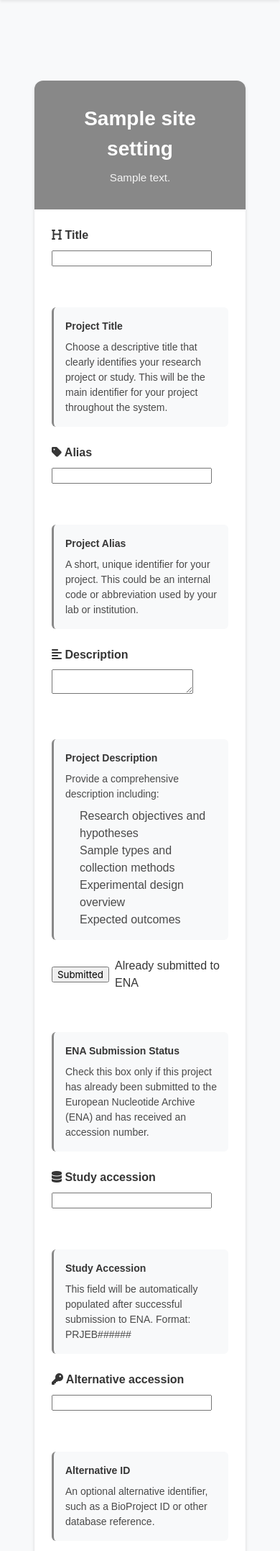
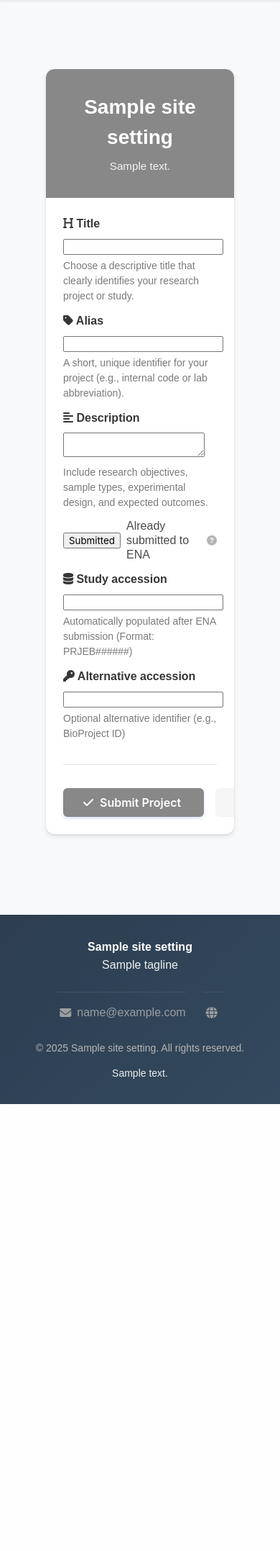
Before and after one commit to hzi-bifo/Broker4Microbiota, a Django app: template project/app/templates/project_form.html in a window 390 px wide. Shown: the part 85-2240 px from the top of the page at 72% size. After the commit the page ends 1619 px from the top, so only its background shows below. Run offline with Django 5.2, Linux system fonts and the light colour scheme; the template is opened without the code that fills it: most values are stand-ins (such as "Sample title", 1, 10 or a date in 2020); grey boxes marked "Sample" are stand-in pictures; form fields are guessed from the names that the template uses; some libraries are stand-ins or nearby versions.

Commit message:
Redesign project form with inline help text
- Replaced two-column layout with compact inline help text below fields
- Added tooltip functionality for additional help (e.g., checkbox field)
- Follows UX best practices with help text always visible
- Reduced horizontal space usage for better form layout
- Added question mark icons for complex fields
- Updated CSS to support Bulma validation states (is-success, is-danger)
- Improved responsive design for mobile devices

🤖 Generated with [Claude Code](https://claude.ai/code)

Co-Authored-By: Claude <noreply@anthropic.com>

```diff
--- a/project/app/templates/project_form.html
+++ b/project/app/templates/project_form.html
@@ -27,123 +27,89 @@
           {% endif %}
 
           <!-- Title Field -->
-          <div class="form-field-group">
-            <div class="form-field-main">
-              <div class="field-wrapper">
-                <label class="{% if form.title.field.required %}required{% endif %}">
+          <div class="field">
+            <label class="label {% if form.title.field.required %}required{% endif %}">
               <i class="fas fa-heading"></i> {{ form.title.label }}
             </label>
+            <div class="control">
               {{ form.title|add_class:"input" }}
+            </div>
+            <p class="help">Choose a descriptive title that clearly identifies your research project or study.</p>
             {% if form.title.errors %}
               {% for error in form.title.errors %}
-                    <p class="field-error">{{ error }}</p>
+                <p class="help is-danger">{{ error }}</p>
               {% endfor %}
             {% endif %}
           </div>
-            </div>
-            <div class="form-field-help">
-              <h4>Project Title</h4>
-              <p>Choose a descriptive title that clearly identifies your research project or study. This will be the main identifier for your project throughout the system.</p>
-            </div>
-          </div>
 
           <!-- Alias Field -->
-          <div class="form-field-group">
-            <div class="form-field-main">
-              <div class="field-wrapper">
-                <label class="{% if form.alias.field.required %}required{% endif %}">
+          <div class="field">
+            <label class="label {% if form.alias.field.required %}required{% endif %}">
               <i class="fas fa-tag"></i> {{ form.alias.label }}
             </label>
+            <div class="control">
               {{ form.alias|add_class:"input" }}
+            </div>
+            <p class="help">A short, unique identifier for your project (e.g., internal code or lab abbreviation).</p>
             {% if form.alias.errors %}
               {% for error in form.alias.errors %}
-                    <p class="field-error">{{ error }}</p>
+                <p class="help is-danger">{{ error }}</p>
               {% endfor %}
             {% endif %}
           </div>
-            </div>
-            <div class="form-field-help">
-              <h4>Project Alias</h4>
-              <p>A short, unique identifier for your project. This could be an internal code or abbreviation used by your lab or institution.</p>
-            </div>
-          </div>
 
           <!-- Description Field -->
-          <div class="form-field-group">
-            <div class="form-field-main">
-              <div class="field-wrapper">
-                <label class="{% if form.description.field.required %}required{% endif %}">
+          <div class="field">
+            <label class="label {% if form.description.field.required %}required{% endif %}">
               <i class="fas fa-align-left"></i> {{ form.description.label }}
             </label>
+            <div class="control">
               {{ form.description|add_class:"textarea" }}
+            </div>
+            <p class="help">Include research objectives, sample types, experimental design, and expected outcomes.</p>
             {% if form.description.errors %}
               {% for error in form.description.errors %}
-                    <p class="field-error">{{ error }}</p>
+                <p class="help is-danger">{{ error }}</p>
               {% endfor %}
             {% endif %}
           </div>
-            </div>
-            <div class="form-field-help">
-              <h4>Project Description</h4>
-              <p>Provide a comprehensive description including:</p>
-              <ul style="margin-top: 0.5rem; padding-left: 1.25rem;">
-                <li>Research objectives and hypotheses</li>
-                <li>Sample types and collection methods</li>
-                <li>Experimental design overview</li>
-                <li>Expected outcomes</li>
-              </ul>
-            </div>
-          </div>
 
           <!-- Submitted Checkbox -->
-          <div class="form-field-group">
-            <div class="form-field-main">
-              <div class="field-wrapper checkbox-wrapper">
+          <div class="field">
+            <div class="control">
+              <label class="checkbox">
                 {{ form.submitted }}
-                <label for="{{ form.submitted.id_for_label }}">
                 Already submitted to ENA
+                <span class="help-icon" data-tooltip="Check this only if this project has already been submitted to the European Nucleotide Archive (ENA) and has received an accession number.">
+                  <i class="fas fa-question-circle"></i>
+                </span>
               </label>
-              </div>
-            </div>
-            <div class="form-field-help">
-              <h4>ENA Submission Status</h4>
-              <p>Check this box only if this project has already been submitted to the European Nucleotide Archive (ENA) and has received an accession number.</p>
             </div>
           </div>
 
           <!-- Study Accession ID (Read-only) -->
           {% if form.study_accession_id %}
-          <div class="form-field-group">
-            <div class="form-field-main">
-              <div class="field-wrapper">
-                <label>
+          <div class="field">
+            <label class="label">
               <i class="fas fa-database"></i> {{ form.study_accession_id.label }}
             </label>
+            <div class="control">
               {{ form.study_accession_id|add_class:"input" }}
             </div>
-            </div>
-            <div class="form-field-help">
-              <h4>Study Accession</h4>
-              <p>This field will be automatically populated after successful submission to ENA. Format: PRJEB######</p>
-            </div>
+            <p class="help">Automatically populated after ENA submission (Format: PRJEB######)</p>
           </div>
           {% endif %}
 
           <!-- Alternative Accession ID (Read-only) -->
           {% if form.alternative_accession_id %}
-          <div class="form-field-group">
-            <div class="form-field-main">
-              <div class="field-wrapper">
-                <label>
+          <div class="field">
+            <label class="label">
               <i class="fas fa-key"></i> {{ form.alternative_accession_id.label }}
             </label>
+            <div class="control">
               {{ form.alternative_accession_id|add_class:"input" }}
             </div>
-            </div>
-            <div class="form-field-help">
-              <h4>Alternative ID</h4>
-              <p>An optional alternative identifier, such as a BioProject ID or other database reference.</p>
-            </div>
+            <p class="help">Optional alternative identifier (e.g., BioProject ID)</p>
           </div>
           {% endif %}
 
@@ -192,20 +158,24 @@ document.addEventListener('DOMContentLoaded', function() {
 
   inputs.forEach(input => {
     input.addEventListener('blur', function() {
-      if (this.hasAttribute('required') || this.closest('.field-wrapper').querySelector('label.required')) {
+      // Check if field is required
+      const field = this.closest('.field');
+      const label = field.querySelector('.label.required');
+
+      if (this.hasAttribute('required') || label) {
         if (this.value.trim() === '') {
-          this.classList.add('is-invalid');
-          this.classList.remove('is-valid');
+          this.classList.add('is-danger');
+          this.classList.remove('is-success');
         } else {
-          this.classList.add('is-valid');
-          this.classList.remove('is-invalid');
+          this.classList.add('is-success');
+          this.classList.remove('is-danger');
         }
       }
     });
 
     // Remove validation classes on focus
     input.addEventListener('focus', function() {
-      this.classList.remove('is-valid', 'is-invalid');
+      this.classList.remove('is-success', 'is-danger');
     });
   });
 });
--- a/project/static/css/forms.css
+++ b/project/static/css/forms.css
@@ -33,59 +33,95 @@
     padding: 2rem;
 }
 
-/* Two-column form layout */
-.form-field-group {
-    display: flex;
-    gap: 2rem;
-    margin-bottom: 1.5rem;
-    align-items: flex-start;
-}
-
-.form-field-main {
-    flex: 1;
-}
-
-.form-field-help {
-    flex: 0 0 300px;
-    padding: 1rem;
-    background: #f8f9fa;
-    border-radius: 6px;
-    border-left: 3px solid var(--primary-color, #3273dc);
-}
-
-.form-field-help h4 {
-    font-size: 0.875rem;
-    font-weight: 600;
-    margin-bottom: 0.5rem;
-    color: #363636;
-}
-
-.form-field-help p {
-    font-size: 0.875rem;
-    color: #4a4a4a;
-    line-height: 1.5;
-}
-
-/* Field styling */
-.field-wrapper {
+/* Enhanced Bulma field styling */
+.field {
     margin-bottom: 1.5rem;
 }
 
-.field-wrapper label {
-    display: block;
+.field .label {
     margin-bottom: 0.5rem;
     font-weight: 600;
     color: #363636;
 }
 
-.field-wrapper label.required::after {
+.field .label.required::after {
     content: ' *';
     color: #ff3860;
 }
 
-.field-wrapper .input,
-.field-wrapper .textarea,
-.field-wrapper .select {
+.field .help {
+    font-size: 0.875rem;
+    margin-top: 0.25rem;
+    color: #7a7a7a;
+}
+
+.field .help.is-danger {
+    color: #ff3860;
+}
+
+/* Checkbox with inline help */
+.checkbox {
+    display: flex;
+    align-items: center;
+    gap: 0.5rem;
+}
+
+/* Help icon tooltips */
+.help-icon {
+    display: inline-flex;
+    align-items: center;
+    justify-content: center;
+    width: 18px;
+    height: 18px;
+    margin-left: 0.25rem;
+    cursor: help;
+    position: relative;
+}
+
+.help-icon i {
+    font-size: 0.875rem;
+    color: #b5b5b5;
+    transition: color 0.2s;
+}
+
+.help-icon:hover i {
+    color: var(--primary-color, #3273dc);
+}
+
+/* Tooltip display */
+.help-icon[data-tooltip]:hover::after {
+    content: attr(data-tooltip);
+    position: absolute;
+    bottom: calc(100% + 10px);
+    left: 50%;
+    transform: translateX(-50%);
+    background-color: #363636;
+    color: white;
+    padding: 0.5rem 0.75rem;
+    border-radius: 4px;
+    font-size: 0.75rem;
+    line-height: 1.4;
+    width: max-content;
+    max-width: 300px;
+    white-space: normal;
+    z-index: 999;
+    box-shadow: 0 2px 8px rgba(0, 0, 0, 0.15);
+}
+
+.help-icon[data-tooltip]:hover::before {
+    content: "";
+    position: absolute;
+    bottom: calc(100% + 5px);
+    left: 50%;
+    transform: translateX(-50%);
+    border: 5px solid transparent;
+    border-top-color: #363636;
+}
+
+/* Input and textarea styling */
+.input,
+.textarea,
+.select {
     width: 100%;
     padding: 0.75rem;
     border: 2px solid #e0e0e0;
@@ -94,49 +130,38 @@
     transition: all 0.3s ease;
 }
 
-.field-wrapper .input:focus,
-.field-wrapper .textarea:focus,
-.field-wrapper .select:focus {
+.input:focus,
+.textarea:focus,
+.select:focus {
     outline: none;
     border-color: var(--primary-color, #3273dc);
     box-shadow: 0 0 0 3px rgba(50, 115, 220, 0.1);
 }
 
-/* Valid/Invalid states */
-.field-wrapper .input.is-valid,
-.field-wrapper .textarea.is-valid {
+/* Bulma validation states */
+.input.is-success,
+.textarea.is-success {
     border-color: #23d160;
 }
 
-.field-wrapper .input.is-invalid,
-.field-wrapper .textarea.is-invalid {
+.input.is-danger,
+.textarea.is-danger {
     border-color: #ff3860;
 }
 
 /* Placeholder styling */
-.field-wrapper .input::placeholder,
-.field-wrapper .textarea::placeholder {
+.input::placeholder,
+.textarea::placeholder {
     color: #b5b5b5;
     font-style: italic;
 }
 
 /* Checkbox styling */
-.field-wrapper.checkbox-wrapper {
-    display: flex;
-    align-items: center;
-    gap: 0.5rem;
-}
-
-.field-wrapper.checkbox-wrapper input[type="checkbox"] {
+.checkbox input[type="checkbox"] {
     width: 18px;
     height: 18px;
     cursor: pointer;
-}
-
-.field-wrapper.checkbox-wrapper label {
-    margin-bottom: 0;
-    font-weight: normal;
-    cursor: pointer;
+    margin-right: 0.5rem;
 }
 
 /* Button group */
@@ -160,16 +185,12 @@
 
 /* Responsive */
 @media (max-width: 768px) {
-    .form-field-group {
-        flex-direction: column;
+    .form-card-body {
+        padding: 1.5rem;
     }
 
-    .form-field-help {
-        flex: 1;
-    }
-
-    .form-card-body {
-        padding: 1.5rem;
+    .form-card {
+        margin: 1rem;
     }
 }
 
```
Also changed, not shown: PROJECTPLAN.md (+9 -0 lines). Lines whose indentation alone changed are shown as unchanged.
